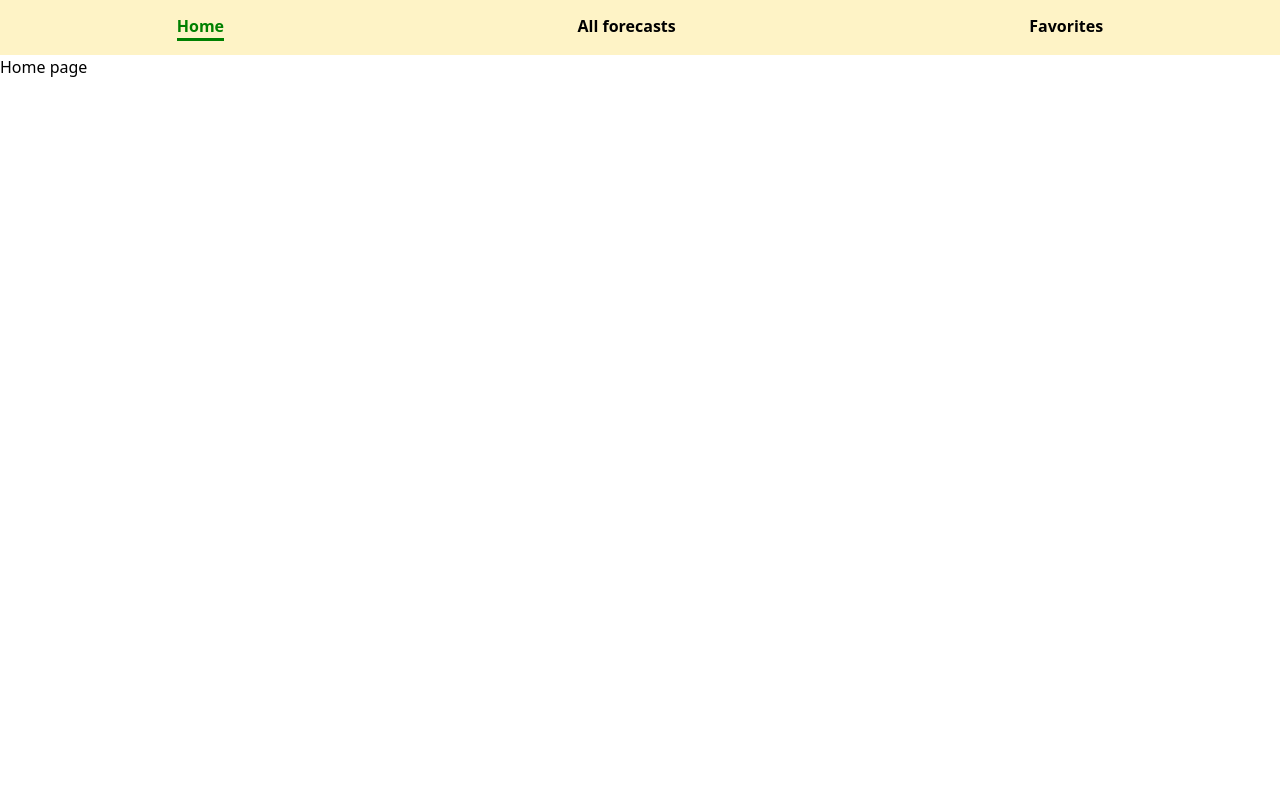
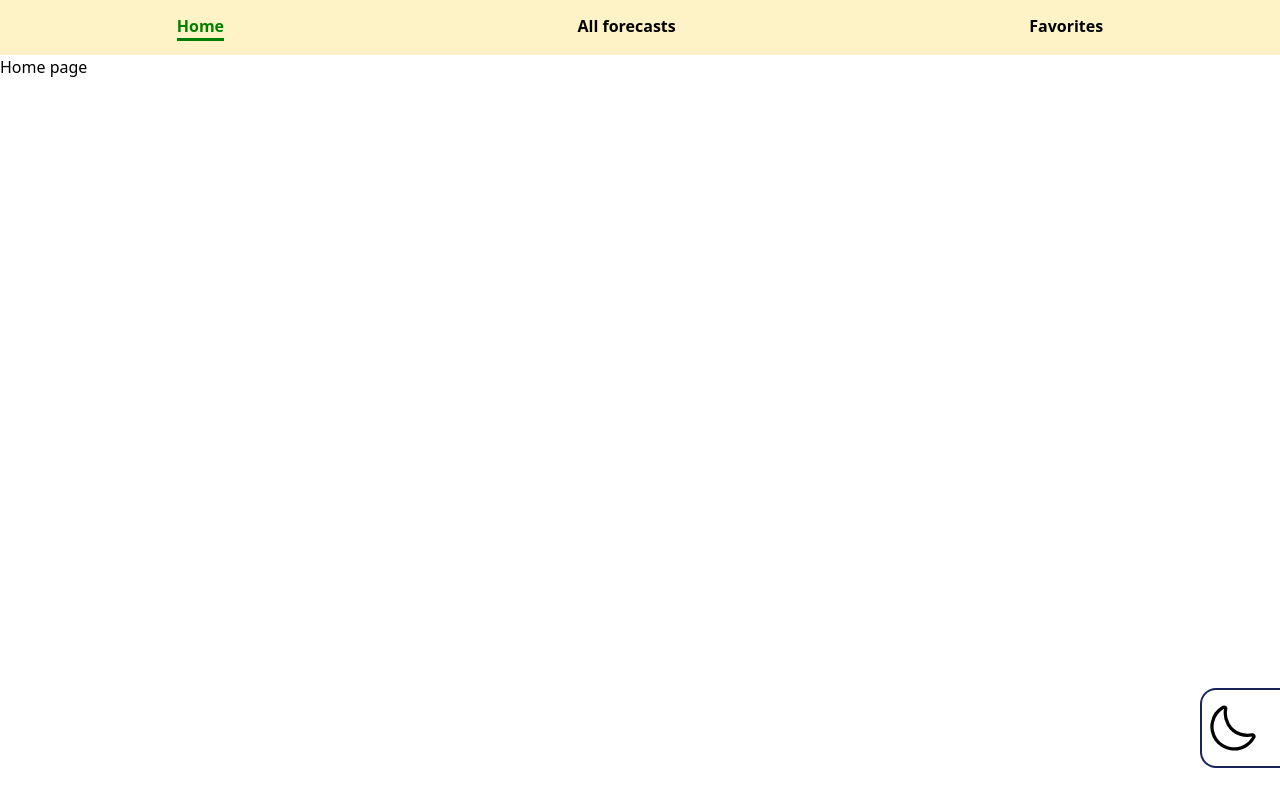
Before and after one commit to Mihail-Hristov-123/weather-app, a React (Vite) app in the folder weather-app/: page /home in a window 1280 px wide. Built offline with nearby package versions, Linux system fonts and the light colour scheme.

Commit message:
feat: make dark mode functional and toggleable

```diff
--- /dev/null
+++ b/weather-app/src/components/SVG/DarkModeSVG.tsx
@@ -0,0 +1,19 @@
+export const DarkModeSVG = () => (
+  <svg
+    fill="#000000"
+    viewBox="0 0 35 35"
+    data-name="Layer 2"
+    id="Layer_2"
+    xmlns="http://www.w3.org/2000/svg"
+  >
+    <g id="SVGRepo_bgCarrier" strokeWidth="0"></g>
+    <g
+      id="SVGRepo_tracerCarrier"
+      strokeLinecap="round"
+      strokeLinejoin="round"
+    ></g>
+    <g id="SVGRepo_iconCarrier">
+      <path d="M18.44,34.68a18.22,18.22,0,0,1-2.94-.24,18.18,18.18,0,0,1-15-20.86A18.06,18.06,0,0,1,9.59.63,2.42,2.42,0,0,1,12.2.79a2.39,2.39,0,0,1,1,2.41L11.9,3.1l1.23.22A15.66,15.66,0,0,0,23.34,21h0a15.82,15.82,0,0,0,8.47.53A2.44,2.44,0,0,1,34.47,25,18.18,18.18,0,0,1,18.44,34.68ZM10.67,2.89a15.67,15.67,0,0,0-5,22.77A15.66,15.66,0,0,0,32.18,24a18.49,18.49,0,0,1-9.65-.64A18.18,18.18,0,0,1,10.67,2.89Z"></path>
+    </g>
+  </svg>
+);
--- /dev/null
+++ b/weather-app/src/components/SVG/LightModeSVG.tsx
@@ -0,0 +1,38 @@
+export const LightModeSVG = () => (
+  <svg viewBox="0 0 24 24" fill="none" xmlns="http://www.w3.org/2000/svg">
+    <g id="SVGRepo_bgCarrier" strokeWidth="0"></g>
+    <g
+      id="SVGRepo_tracerCarrier"
+      strokeLinecap="round"
+      strokeLinejoin="round"
+    ></g>
+    <g id="SVGRepo_iconCarrier">
+      {" "}
+      <g
+        clipPath="url(#a)"
+        stroke="#000000"
+        strokeWidth="1.5"
+        strokeMiterlimit="10"
+      >
+        {" "}
+        <path
+          d="M5 12H1M23 12h-4M7.05 7.05 4.222 4.222M19.778 19.778 16.95 16.95M7.05 16.95l-2.828 2.828M19.778 4.222 16.95 7.05"
+          strokeLinecap="round"
+        ></path>{" "}
+        <path
+          d="M12 16a4 4 0 1 0 0-8 4 4 0 0 0 0 8Z"
+          fill="#000000"
+          fillOpacity=".16"
+        ></path>{" "}
+        <path d="M12 19v4M12 1v4" strokeLinecap="round"></path>{" "}
+      </g>{" "}
+      <defs>
+        {" "}
+        <clipPath id="a">
+          {" "}
+          <path fill="#ffffff" d="M0 0h24v24H0z"></path>{" "}
+        </clipPath>{" "}
+      </defs>{" "}
+    </g>
+  </svg>
+);
--- /dev/null
+++ b/weather-app/src/components/ThemeSwitcher.tsx
@@ -0,0 +1,16 @@
+import { useTheme } from "../contexts/ThemeContext";
+import { DarkModeSVG } from "./SVG/DarkModeSVG";
+import { LightModeSVG } from "./SVG/LightModeSVG";
+
+export const ThemeSwitcher = () => {
+  const { toggleDarkMode, darkMode } = useTheme();
+
+  return (
+    <button
+      className=" absolute size-20 bottom-8 right-0 p-2 pr-6 border-2 border-blue-950 border-r-0 rounded-l-2xl"
+      onClick={toggleDarkMode}
+    >
+      {darkMode ? <LightModeSVG /> : <DarkModeSVG />}
+    </button>
+  );
+};
--- /dev/null
+++ b/weather-app/src/contexts/ThemeContext.tsx
@@ -0,0 +1,37 @@
+import { createContext, useContext, useEffect, useState } from "react";
+
+type ThemeContextType = {
+  darkMode: boolean;
+  toggleDarkMode: () => void;
+};
+
+const ThemeContext = createContext<ThemeContextType | undefined>(undefined);
+
+export const ThemeProvider = ({ children }: { children: React.ReactNode }) => {
+  const [darkMode, setDarkMode] = useState(false);
+
+  const toggleDarkMode = () => setDarkMode(!darkMode);
+
+  useEffect(() => {
+    const root = document.documentElement;
+    if (darkMode) {
+      root.classList.add("dark");
+    } else {
+      root.classList.remove("dark");
+    }
+  }, [darkMode]);
+
+  return (
+    <ThemeContext.Provider value={{ darkMode, toggleDarkMode }}>
+      {children}
+    </ThemeContext.Provider>
+  );
+};
+
+export const useTheme = () => {
+  const themeContext = useContext(ThemeContext);
+  if (!themeContext) {
+    throw new Error("Theme context must be wrapped in its provider to be used");
+  }
+  return themeContext;
+};
--- a/weather-app/src/index.css
+++ b/weather-app/src/index.css
@@ -9,3 +9,5 @@ a.active {
   border-bottom: 3px solid green;
   transition: border-bottom-width 0.4s ease;
 }
+
+@custom-variant dark (&:where(.dark, .dark *));
--- a/weather-app/src/main.tsx
+++ b/weather-app/src/main.tsx
@@ -7,9 +7,11 @@ import { Forecasts } from "./pages/Forecasts.tsx";
 import { Favorites } from "./pages/Favorites.tsx";
 import { NotFound } from "./pages/NotFound.tsx";
 import { Routes as RoutesEnum } from "./routes.ts";
+import { ThemeProvider } from "./contexts/ThemeContext.tsx";
 
 createRoot(document.getElementById("root")!).render(
   <BrowserRouter>
+    <ThemeProvider>
       <Navbar />
       <Routes>
         <Route path={RoutesEnum.HOME} element={<Home />} />
@@ -18,5 +20,6 @@ createRoot(document.getElementById("root")!).render(
         <Route path={RoutesEnum.FAVORITES} element={<Favorites />} />
         <Route path="*" element={<NotFound />} />
       </Routes>
+    </ThemeProvider>
   </BrowserRouter>
 );
--- a/weather-app/src/pages/Home.tsx
+++ b/weather-app/src/pages/Home.tsx
@@ -1,3 +1,11 @@
+import { ThemeSwitcher } from "../components/ThemeSwitcher";
+
 export const Home = () => {
-  return <h1>Home page</h1>;
+  return (
+    <>
+      {" "}
+      <h1>Home page</h1>
+      <ThemeSwitcher />
+    </>
+  );
 };
```
Lines whose indentation alone changed are shown as unchanged.
